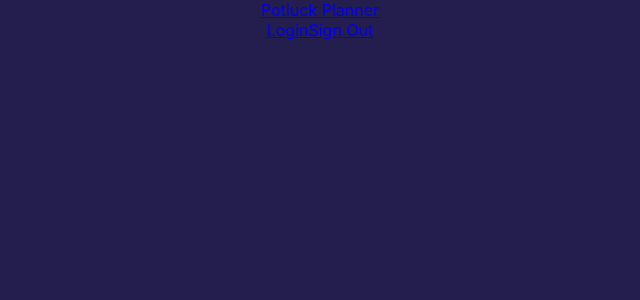
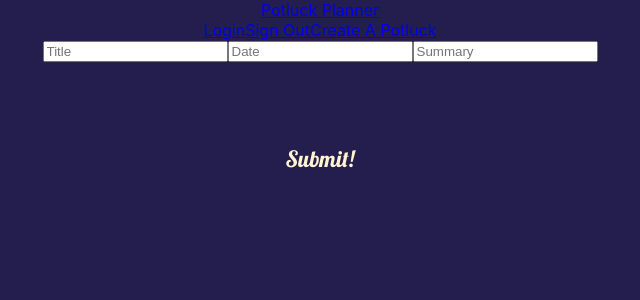
Before and after one commit to potluckplanner2/Front-end, a React (Create React App) app in the folder potluck-planner/: page /api/potluck in a window 1280 px wide. Shown: the top 300 px of the page, without its empty margins (320-960 px from the left). Built offline with nearby package versions, Linux system fonts and the light colour scheme.

Commit message:
Added mealForm to nav bar, got response from axios.post, errors coming up from MealCard saying potluck is undefined

```diff
--- a/potluck-planner/src/App.js
+++ b/potluck-planner/src/App.js
@@ -8,6 +8,7 @@ import Dashboard from './components/dashboard';
 import Login from './components/login';
 import Register from './components/register';
 import Meal from './components/meal';
+import { MealForm } from './components/mealForm';
 
 
 function App() {
@@ -20,9 +21,10 @@ function App() {
         <Route exact path="/api/auth/register" component={Register} />
         <Route exact path="/api/login" component={Login} />
       </Switch>
-      <Route path="/auth/register" component={Register}/>
-      <Route path="/auth/login" component={Login}/>
+      <Route path="/api/auth/register" component={Register}/>
+      <Route path="/api/auth/login" component={Login}/>
       <Route path="/api/potlucks/:id" render={props => <Meal {...props} />} />
+      <Route path="/api/potluck" component={MealForm}/>
     </div>
   );
 }
--- a/potluck-planner/src/components/login.js
+++ b/potluck-planner/src/components/login.js
@@ -116,7 +116,9 @@ const Login = withFormik({
 
           .then(res => {
             console.log("success", res);
+            localStorage.setItem('token', res.data.token);
             resetForm();
+            props.history.push("/Dashboard")
           })
           .catch(err => console.log(err.response));
       }
--- a/potluck-planner/src/components/mealForm.js
+++ b/potluck-planner/src/components/mealForm.js
@@ -1,7 +1,6 @@
-import React, { useState } from 'react';
+import React, { useState, useEffect } from 'react';
 
 import { axiosWithAuth } from '../utils/axiosWithAuth';
-import { Form } from 'formik';
 
 const initialPotluck = {
     title: '',
@@ -13,41 +12,59 @@ const initialPotluck = {
     guests: []
 }
 
-const MealForm = props => {
+export const MealForm = props => {
    const [meal, setMeal] = useState(initialPotluck);
 
-    useEffect(() => {
+    const handleChanges = e => {
+        e.persist();
+        let value = e.target.value;
 
+        setMeal({
+            ...meal,
+            [e.target.name]: value
+        });
+    }
+
+    const handleSubmit = e => {
+        e.preventDefault();
+
+        axiosWithAuth()
+            .post('/api/potluck', meal)
+            .then(res => {
+                console.log('mealForm res', res);
+                props.history.push(`/api/potlucks/${res.data.potluckID}`)
             })
+            .catch(err => console.log(err))
+    }
 
     return (
-        <Form>
+        <form onSubmit={handleSubmit}>
             <input
                 type='text'
                 name='title'
-                onChange={changeHandler}
+                onChange={handleChanges}
                 placeholder='Title'
-                value={movie.title}
+                value={props.title}
             />
 
             <input
                 type='text'
                 name='date'
-                onChange={changeHandler}
+                onChange={handleChanges}
                 placeholder='Date'
-                value={movie.director}
+                value={props.date}
             />
 
 
             <input
                 type='textfield'
                 name='description'
-                onChange={changeHandler}
+                onChange={handleChanges}
                 placeholder='Summary'
-                value={movie.stars}
+                value={props.description}
             />
-
-        </Form>
+            <button>Submit!</button>
+        </form>
 
         // const items = potluck.items;
         // const guest = potluck.guests;
--- a/potluck-planner/src/components/nav.js
+++ b/potluck-planner/src/components/nav.js
@@ -11,9 +11,9 @@ export default function Nav() {
         <div className='navigation'>
             <Link to='/potlucks' className='title'>Potluck Planner</Link>
             <nav className='nav-links'>
-                <Link className='nav-link' to='/login'>Login</Link>
+                <Link className='nav-link' to='/api/auth/login'>Login</Link>
                 <Link className='nav-link' to='/login' onClick={signOut}>Sign Out</Link>
-
+                <Link className='nav-link' to='/api/potluck'>Create A Potluck</Link>
             </nav>
         </div>
     )
--- a/potluck-planner/src/utils/axiosWithAuth.js
+++ b/potluck-planner/src/utils/axiosWithAuth.js
@@ -2,6 +2,7 @@ import axios from 'axios';
 
 export const axiosWithAuth = () => {
     const token = localStorage.getItem('token');
+    console.log('token', token);
 
     return axios.create({
         baseURL: 'https://potluck-planner2.herokuapp.com',
```
Lines whose indentation alone changed are shown as unchanged.
